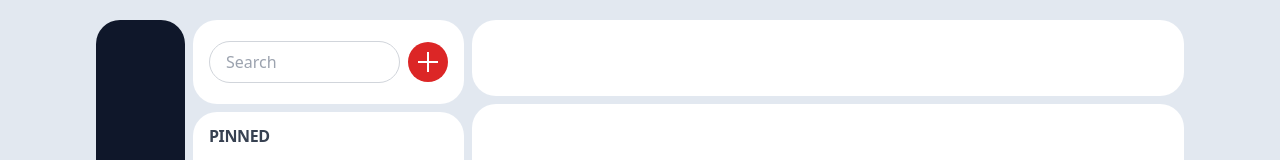
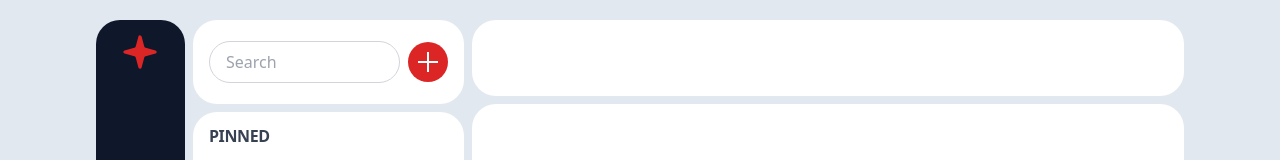
Before and after one commit to mouhamedbaba/foruse, a Next.js app: page /chat in a window 1280 px wide. Shown: the top 160 px of the page. Built offline with nearby package versions, Linux system fonts and the light colour scheme.

Commit message:
aside bar

```diff
--- a/src/pages/chat.tsx
+++ b/src/pages/chat.tsx
@@ -9,7 +9,11 @@ const Chat = () => {
           <div className="w-1/12">
             <div className="h-full w-full bg-slate-900 dark:bg-white-200 rounded-3xl">
               <div className="py-3 px-4 h-full w-full flex flex-col gap-2 items-center">
-                <div className=" h-10 w-10 rounded-full"></div>
+                <div className=" h-10 w-10 rounded-full">
+                <svg viewBox="0 0 24 24" className="fill-red-600" xmlns="http://www.w3.org/2000/svg">
+<path d="M12 3L13.4302 8.31181C13.6047 8.96 13.692 9.28409 13.8642 9.54905C14.0166 9.78349 14.2165 9.98336 14.451 10.1358C14.7159 10.308 15.04 10.3953 15.6882 10.5698L21 12L15.6882 13.4302C15.04 13.6047 14.7159 13.692 14.451 13.8642C14.2165 14.0166 14.0166 14.2165 13.8642 14.451C13.692 14.7159 13.6047 15.04 13.4302 15.6882L12 21L10.5698 15.6882C10.3953 15.04 10.308 14.7159 10.1358 14.451C9.98336 14.2165 9.78349 14.0166 9.54905 13.8642C9.28409 13.692 8.96 13.6047 8.31181 13.4302L3 12L8.31181 10.5698C8.96 10.3953 9.28409 10.308 9.54905 10.1358C9.78349 9.98336 9.98336 9.78349 10.1358 9.54905C10.308 9.28409 10.3953 8.96 10.5698 8.31181L12 3Z" className="stroke-red-600" stroke-width="2" stroke-linecap="round" stroke-linejoin="round"/>
+</svg>
+                </div>
                 <div className=" my-auto flex rounded-full grow flex-col justify-center  items-center gap-8">
                   <div className=" h-8 w-8">
                     <svg
@@ -97,11 +101,7 @@ const Chat = () => {
             <div className="flex flex-col h-full gap-2">
               <div className="bg-white dark:bg-slate-800  h-24 rounded-3xl">
                 <div className="py-3 px-4 h-full  w-full flex gap-2 items-center">
-                  {/* <div className="div">
-                    <h1 className="text-xl  font-bold  text-gray-700 dark:text-gray-200 sm:truncate ms-1 sm:tracking-tight">
-                      Chat
-                    </h1>
-                  </div> */}
+
                   <div className="div grow">
                     <input
                       type="text"
```
